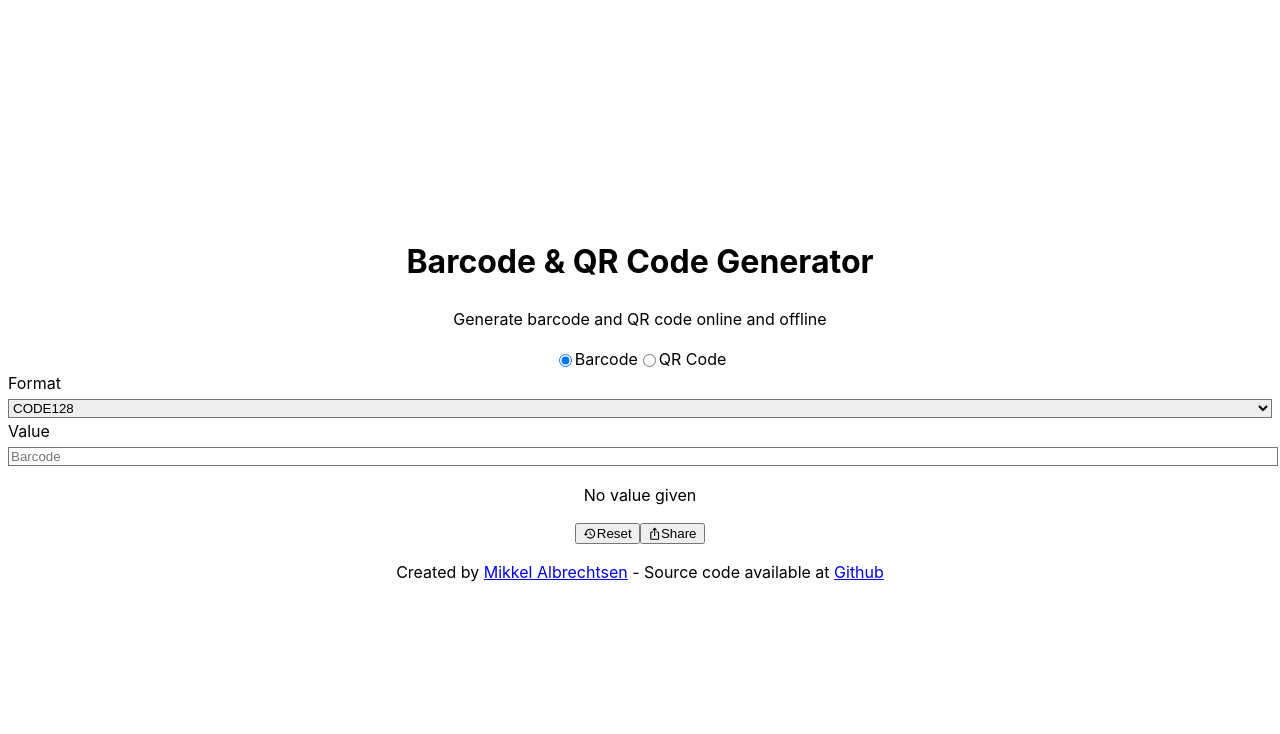
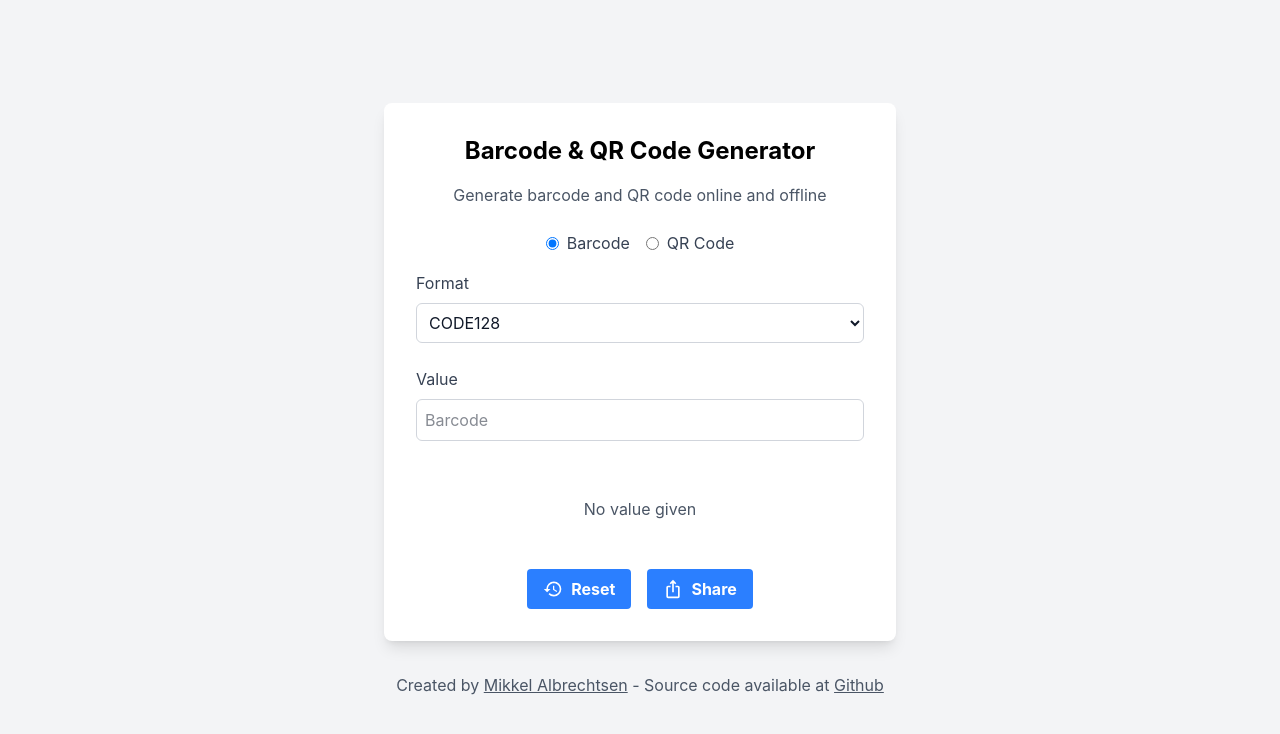
Before and after one commit to The0mikkel/barcode-qrcode-generator, a React (Vite) app: page / in a window 1280 px wide. Shown: the top 734 px of the page. Built offline with nearby package versions, Linux system fonts and the light colour scheme.

Commit message:
Update Tailwind CSS configuration and dependencies

```diff
--- a/package.json
+++ b/package.json
@@ -4,6 +4,9 @@
   "version": "0.0.1",
   "private": true,
   "type": "module",
+  "engines": {
+    "node": ">=20.19.0"
+  },
   "license": "",
   "author": "Mikkel Albrechtsen",
   "scripts": {
@@ -17,6 +20,7 @@
   },
   "dependencies": {
     "@tailwindcss/postcss": "^4.3.3",
+    "@tailwindcss/vite": "^4.3.3",
     "html2canvas": "^1.4.1",
     "i18next": "^24.2.0",
     "react": "^18.3.0"
@@ -40,7 +44,7 @@
     "react-modal": "^3.16.3",
     "tailwindcss": "^4.3.3",
     "typescript": "^5.7.2",
-    "vite": "^6.0.6",
+    "vite": "^8.0",
     "vite-plugin-pwa": "^2.0.0",
     "vite-tsconfig-paths": "^5.1.4"
   }
--- a/src/index.css
+++ b/src/index.css
@@ -1,6 +1,4 @@
-@tailwind base;
-@tailwind components;
-@tailwind utilities;
+@import "tailwindcss";
 
 :root {
   font-family: Inter, system-ui, Avenir, Helvetica, Arial, sans-serif;
--- a/tailwind.config.mjs
+++ /dev/null
@@ -1,9 +0,0 @@
-/** @type {import('tailwindcss').Config} */
-
-export default {
-	content: ['./src/**/*.{mjs,js,ts,jsx,tsx}'],
-	theme: {
-	  extend: {}
-	},
-	plugins: []
-  }
--- a/vite.config.js
+++ b/vite.config.js
@@ -1,7 +1,7 @@
 import { defineConfig } from 'vite';
 import react from '@vitejs/plugin-react-swc';
 import { VitePWA } from "vite-plugin-pwa";
-import tsconfigPaths from 'vite-tsconfig-paths';
+import tailwindcss from '@tailwindcss/vite';
 
 const pwaConfig = {
 	registerType: "prompt",
@@ -56,5 +56,10 @@ const pwaConfig = {
 
 // https://vitejs.dev/config/
 export default defineConfig({
-	plugins: [react(), VitePWA(pwaConfig), tsconfigPaths()],
+	plugins: [react(), VitePWA(pwaConfig), tailwindcss()],
+	resolve: {
+		alias: {
+			"@": "/src"
+		}
+	}
 });
```
